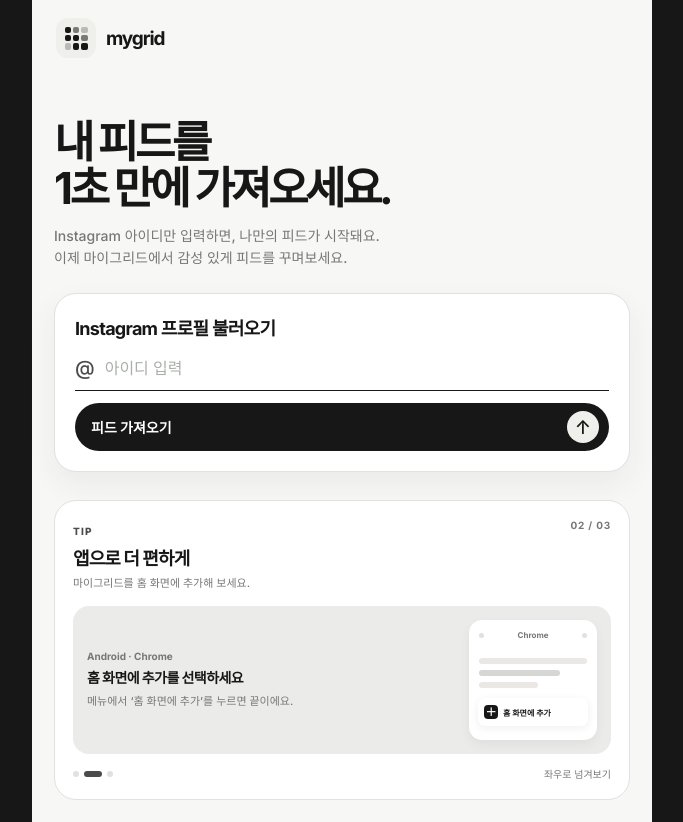
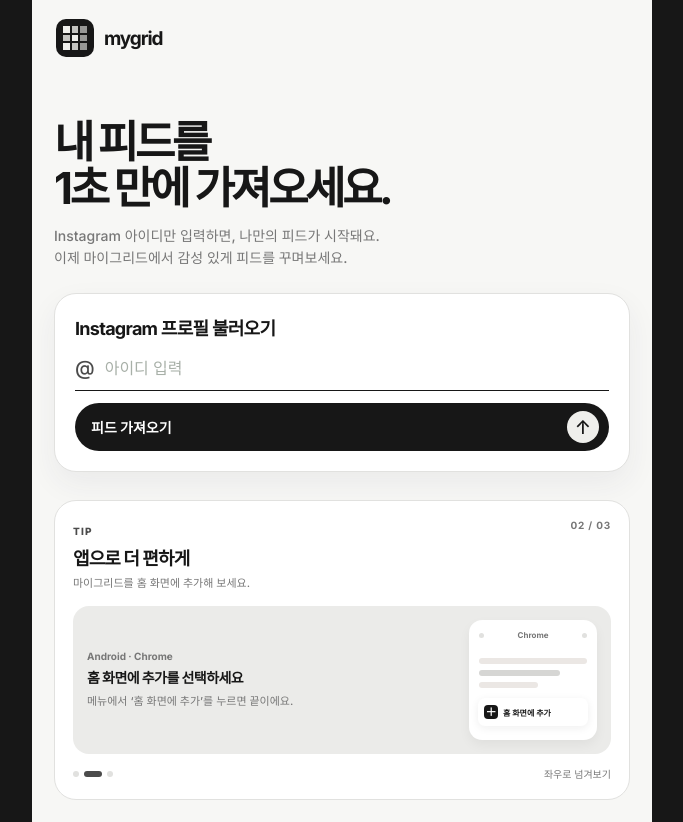
Before and after one commit to onlybyjack/mygrid, a Next.js app: page /home in a window 1280 px wide. Shown: the whole page, without its empty margins (298-981 px from the left). Built offline with nearby package versions, Linux system fonts and the light colour scheme.

Commit message:
Simplify logo to square image grid

```diff
--- a/app/globals.css
+++ b/app/globals.css
@@ -9,15 +9,15 @@
 .connect-page, .preview-page { width:100%; max-width:620px; min-height:100dvh; margin:0 auto; background:var(--paper); }
 .splash-page { width:100%; min-height:100dvh; display:grid; place-content:center; justify-items:center; gap:12px; color:var(--ink); background:var(--accent); }
 .splash-logo { width:64px; height:64px; display:grid; place-items:center; border-radius:50%; color:var(--accent); background:var(--ink); font-size:28px; font-weight:800; animation:splash-pop .7s ease both; }
-.splash-logo .grid-mark { width:34px; height:34px; gap:3px; }
+.splash-logo .grid-mark { width:36px; height:36px; gap:3px; }
 .splash-page strong { font-size:22px; letter-spacing:-.06em; animation:splash-fade .7s ease both; }
 @keyframes splash-pop { from { opacity:0; transform:scale(.8); } to { opacity:1; transform:scale(1); } }
 @keyframes splash-fade { from { opacity:0; transform:translateY(5px); } to { opacity:1; transform:translateY(0); } }
-.logo { width:40px; height:40px; display:grid; place-items:center; border-radius:12px; color:var(--ink); background:var(--accent); font-weight:800; }
-.grid-mark { width:23px; height:23px; display:grid; grid-template-columns:repeat(3, 1fr); gap:2px; }
-.grid-mark i { display:block; border-radius:2px; background:var(--ink); }
-.grid-mark i:nth-child(2), .grid-mark i:nth-child(6) { opacity:.55; }
-.grid-mark i:nth-child(3), .grid-mark i:nth-child(7) { opacity:.25; }
+.logo { width:38px; height:38px; display:grid; place-items:center; border-radius:10px; color:var(--accent); background:var(--ink); font-weight:800; }
+.grid-mark { width:24px; height:24px; display:grid; grid-template-columns:repeat(3, 1fr); gap:2px; }
+.grid-mark i { display:block; background:var(--accent); }
+.grid-mark i:nth-child(2n) { opacity:.8; }
+.grid-mark i:nth-child(3n) { opacity:.6; }
 .brand-row { height:76px; padding:0 24px; display:flex; align-items:center; justify-content:space-between; }
 .brand { display:flex; align-items:center; gap:10px; font-size:19px; letter-spacing:-.06em; }
 .connect-content { padding:28px 22px 22px; }
```
Also changed, not shown: public/mygrid-icon.svg.
